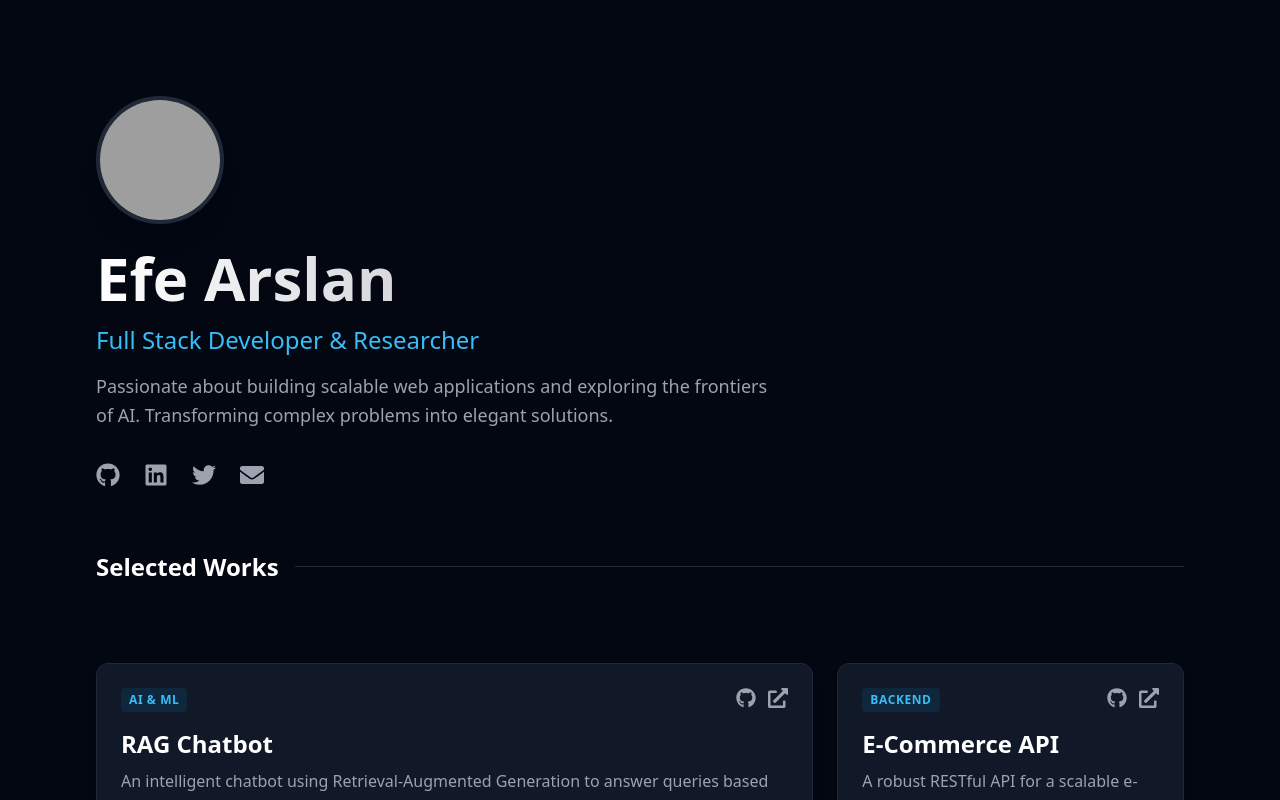
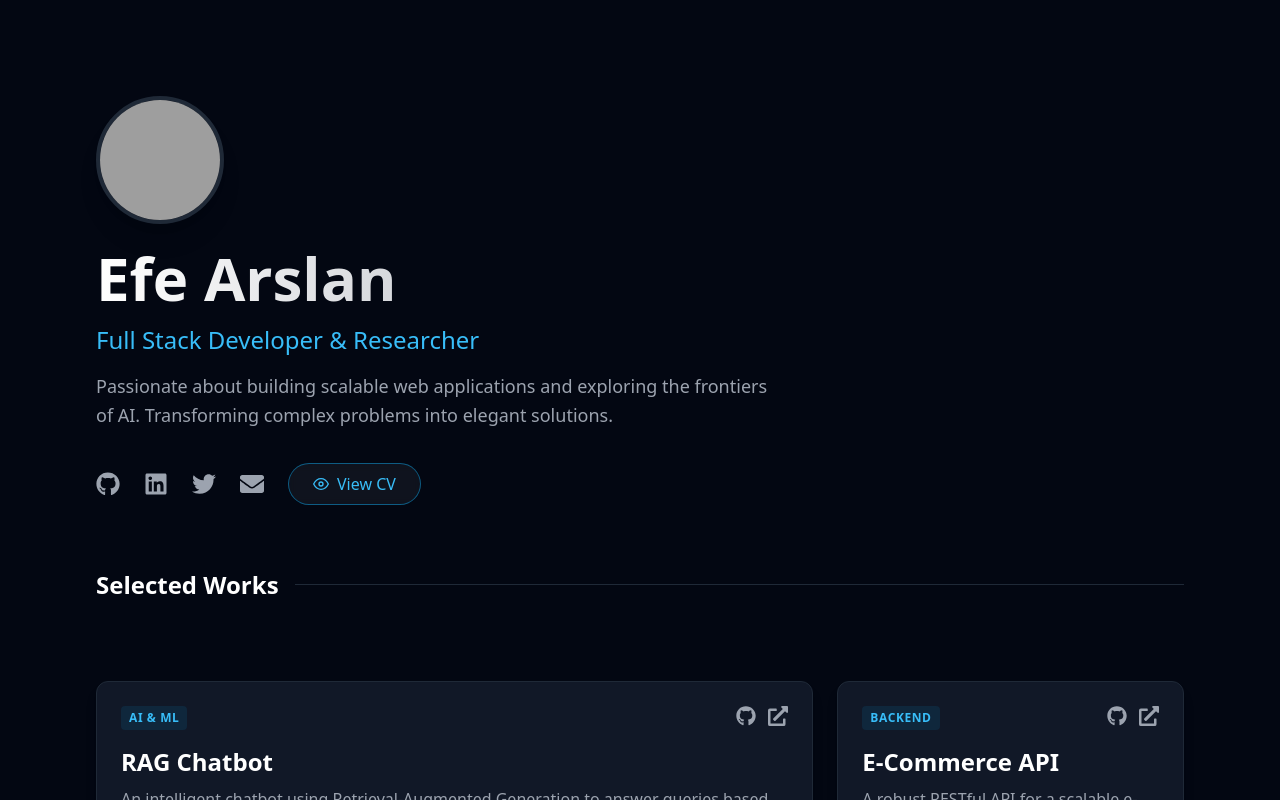
Before and after one commit to EfeArslan-Git-Hub/Efe-Arslan-Portfolio, a React (Vite) app: page / in a window 1280 px wide. Shown: the top 800 px of the page. Built offline with nearby package versions, Linux system fonts and the light colour scheme; grey boxes are pictures that could not be loaded.

Commit message:
Efe-Arslan-Portfolio

```diff
--- a/src/App.jsx
+++ b/src/App.jsx
@@ -1,10 +1,10 @@
-
 import React from 'react';
 import BentoGrid from './components/BentoGrid';
 import ProjectCard from './components/ProjectCard';
 import PublicationCard from './components/PublicationCard';
 import { profile, publications } from './data/portfolio';
 import { motion } from 'framer-motion';
+import { FiEye } from 'react-icons/fi';
 
 function App() {
   return (
@@ -33,6 +33,7 @@ function App() {
             {profile.bio}
           </p>
 
+          <div className="flex flex-col md:flex-row gap-6 items-start md:items-center">
             <div className="flex gap-6">
               {profile.social.map((item, index) => (
                 <a
@@ -46,6 +47,19 @@ function App() {
                   <item.icon />
                 </a>
               ))}
+            </div>
+
+            {profile.resumeUrl && (
+              <a
+                href={profile.resumeUrl}
+                target="_blank"
+                rel="noopener noreferrer"
+                className="flex items-center gap-2 px-6 py-2 rounded-full bg-white/5 border border-brand-500/50 backdrop-blur-sm hover:bg-brand-500/10 hover:border-brand-400 transition-all text-brand-400 font-medium group"
+              >
+                <FiEye className="group-hover:scale-110 transition-transform" />
+                <span>View CV</span>
+              </a>
+            )}
           </div>
         </motion.div>
       </header>
--- a/src/data/portfolio.js
+++ b/src/data/portfolio.js
@@ -11,7 +11,8 @@ export const profile = {
         { icon: FaLinkedin, link: "https://www.linkedin.com/in/efe-arslan-8699a1230/", label: "LinkedIn" },
         { icon: FaTwitter, link: "https://twitter.com", label: "Twitter" },
         { icon: FaEnvelope, link: "mailto:contact@efe-arslan.com", label: "Email" },
-    ]
+    ],
+    resumeUrl: "https://drive.google.com/file/d/1BZVBOqTdKt1-wLLOzaq9h5juK4P_7cnl/view?usp=sharing"
 };
 
 export const projects = [
```
Lines whose indentation alone changed are shown as unchanged.
